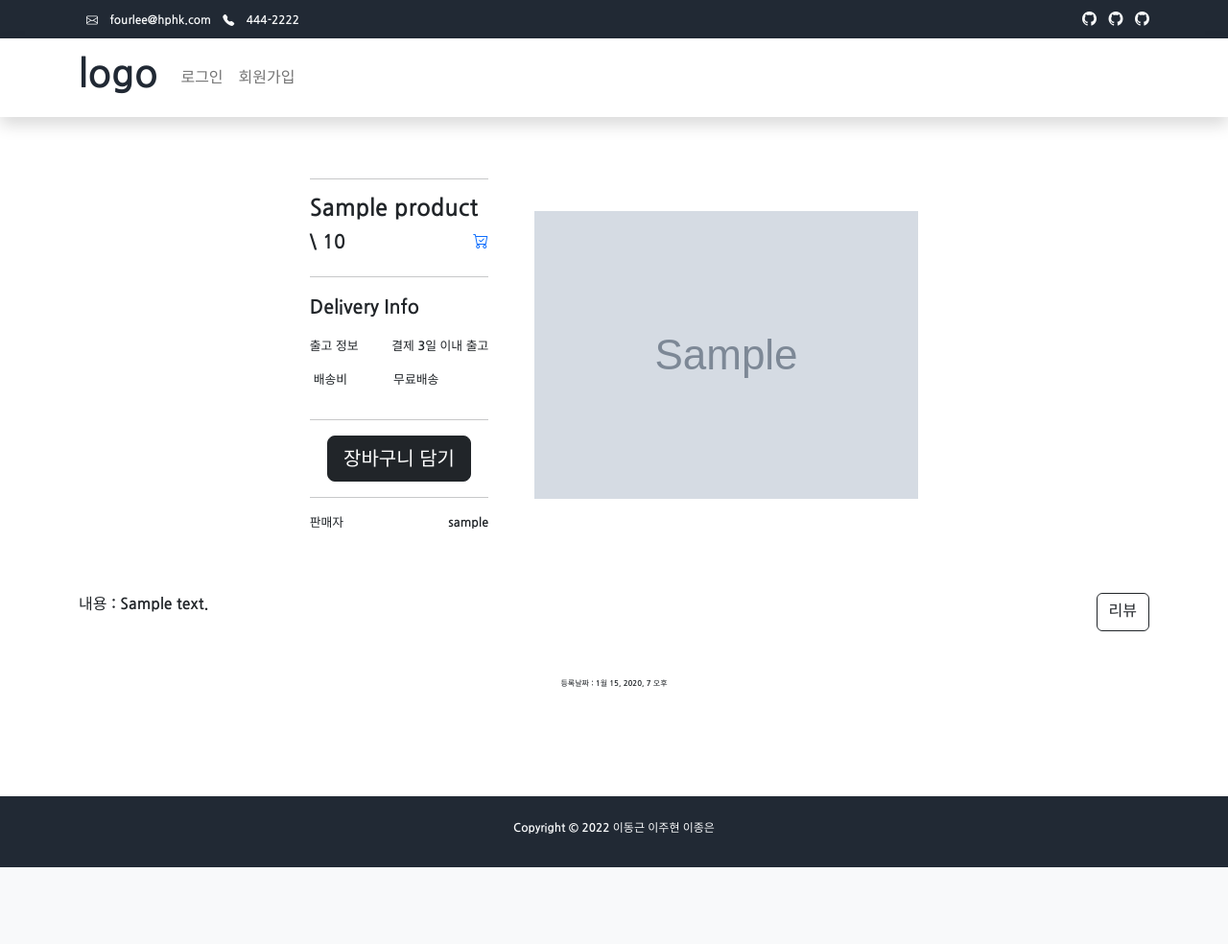
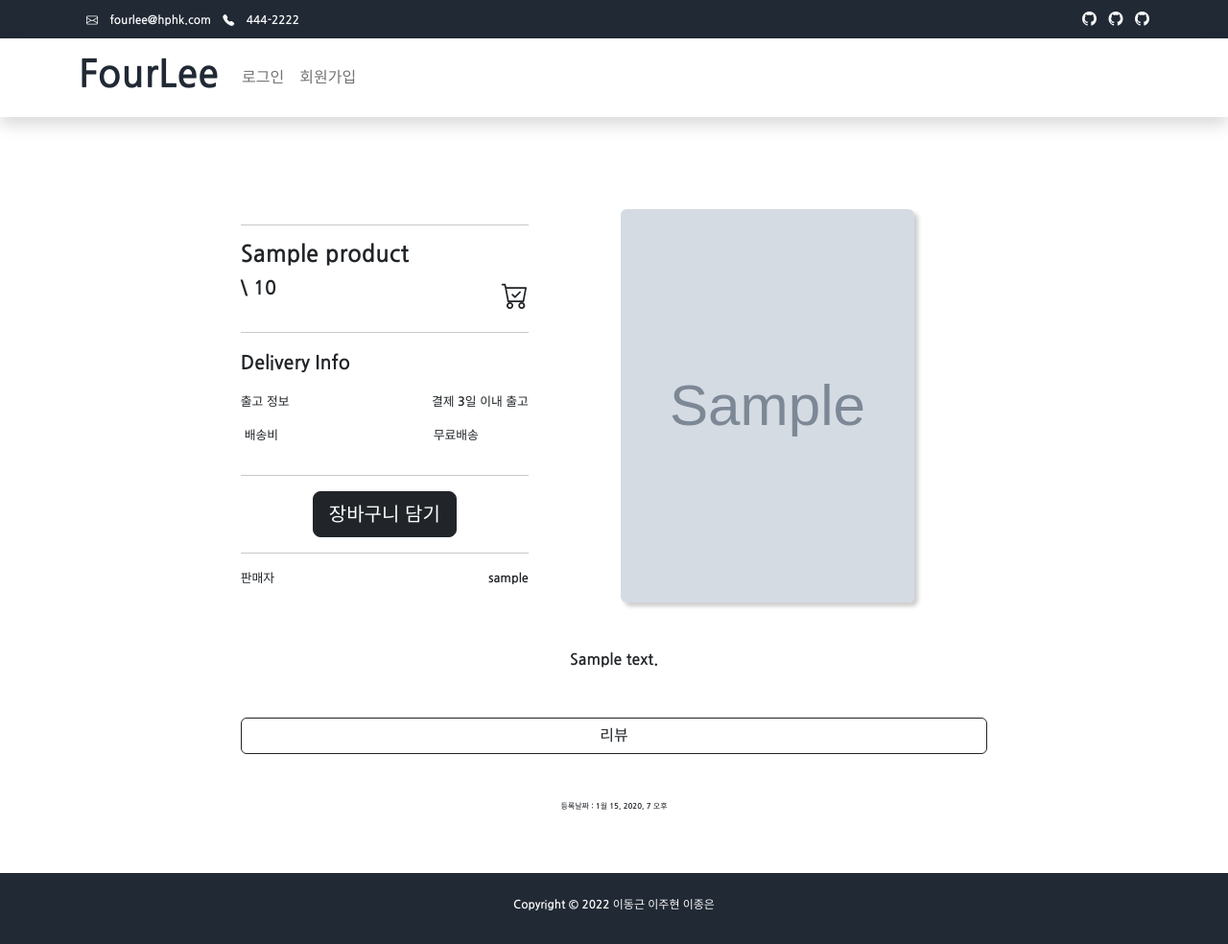
Before and after one commit to rrwe23/Final_project1, a Django app: page /products/1/ in a window 1280 px wide. Shown: the whole page at 96% size. Before the commit the page ends 904 px from the top, so only its background shows below. Run offline with Django 3.2, Linux system fonts and the light colour scheme; tables that the repository leaves empty hold one stand-in row (values such as "Sample post"); grey boxes marked "Sample" are stand-in pictures; some libraries are stand-ins or nearby versions.

Commit message:
product_detail, base_content front

```diff
--- a/products/templates/products/detail.html
+++ b/products/templates/products/detail.html
@@ -3,9 +3,9 @@
 {% block content %}
 <div>
     <div class="d-flex flex-column align-items-center mt-5">
-
+        <div>
             <div class="d-flex">
-        <div class="">
+                <div style="width:50%;">
                 <hr class="border-5">
                 <h4>{{ product.name }}</h4>
                 <div class=" dd d-flex justify-content-between">
@@ -13,9 +13,9 @@
                     {{ product.price }}</h5>
                     <a href="{% url 'products:add_cart' product.pk %}">
                     {% if request.user in product.cart.all %}
-                <i class="bi bi-cart-check-fill"></i>
+                        <i class="bi bi-cart-check-fill fs-3 text-dark"></i>
                     {% else %}
-                <i class="bi bi-cart-check"></i>
+                        <i class="bi bi-cart-check fs-3 text-dark"></i>
                     {% endif %}
                     </a>
                 </div>
@@ -56,26 +56,30 @@
                 </div>
                 </div>
 
-        <div class="d-flex flex-column justify-content-center ms-5">
-          <img src="{{ product.image.url }}" alt="123">
+                <div class="d-flex flex-column justify-content-center mx-5">
+                <img class="rounded mx-5" style="box-shadow: 4px 4px 4px rgb(0, 0, 0, 0.2); width: 80%; height: 100%;" src="{{ product.image.url }}" alt="123">
+                </div>
+            </div>
+            <div class="my-5">
+                <p class="text-center">{{ product.content }}</p>
+            </div>
+            <div class="text-center">
+                <a href="{% url 'reviews:index' product.pk %}" class="btn btn-outline-dark"  style="width: 100%;">리뷰</a>
             </div>
         </div>
 
     </div>
+
+
+
     <div>
-      <div class="mt-5 d-flex justify-content-between">
-        <p>내용 :
-          {{ product.content }}</p>
-        <a href="{% url 'reviews:index' product.pk %}" class="btn btn-outline-dark">리뷰</a>
-      </div>
       <div class="mt-5 d-flex justify-content-center">
         <p style="font-size:0.5em;">등록날짜 :
           {{ product.created_at }}</p>
 
       </div>
-      <div class="mt-5 d-flex justify-content-center"></div>
+    </div>
 
 </div>
 
-  </div>
 {% endblock content %}
--- a/products/templates/products/forms.html
+++ b/products/templates/products/forms.html
@@ -1,7 +1,7 @@
 {% extends 'base.html' %}
 {% load django_bootstrap5 %}
 
-{% block content %}
+{% block content_2 %}
 {% if request.resolver_match.url_name == 'create' %}
 <div class="container-fluid py-5 rounded" style="background-color: #E9EEF5;">
     <div class="col-md-6 m-auto text-center">
@@ -27,4 +27,4 @@
 
 
 
-{% endblock content %}
+{% endblock content_2 %}
--- a/products/templates/products/wishlist.html
+++ b/products/templates/products/wishlist.html
@@ -1,6 +1,6 @@
 {% extends 'base.html' %}
 
-{% block content %}
+{% block content_2 %}
 <div class="container-fluid py-5 rounded" style="background-color: #E9EEF5;">
     <div>
         <h1 class="text-center"><i class="bi bi-cart4 mx-1"></i>장바구니</h1>
@@ -23,4 +23,4 @@
 
 {% endfor %}
 
-{% endblock content %}
+{% endblock content_2 %}
--- a/reviews/templates/reviews/forms.html
+++ b/reviews/templates/reviews/forms.html
@@ -1,7 +1,7 @@
 {% extends 'base.html' %}
 {% load django_bootstrap5 %}
 
-{% block content %}
+{% block content_2 %}
 {% if request.resolver_match.url_name == 'create' %}
 <div class="container-fluid py-5 rounded" style="background-color: #E9EEF5;">
   <div class="col-md-6 m-auto text-center">
@@ -23,4 +23,4 @@
   </form>
 </div>
 
-{% endblock content %}
+{% endblock content_2 %}
--- a/reviews/templates/reviews/index.html
+++ b/reviews/templates/reviews/index.html
@@ -36,7 +36,7 @@
 
 
 <div class="d-flex justify-content-end">
-    <a class="btn btn-primary" href="{% url 'reviews:create' product_pk %}">
+    <a class="btn btn-dark" href="{% url 'reviews:create' product_pk %}">
       작성하기
     </a>
 </div>
--- a/templates/base.html
+++ b/templates/base.html
@@ -44,7 +44,7 @@
   <nav class="navbar navbar-expand-lg navbar-light shadow">
     <div class="container d-flex justify-content-between align-items-center">
       <a class="navbar-brand logo h1 align-self-center fs-1" style="color: #212934" href="{% url 'products:index' %}">
-            logo
+            FourLee
       </a>
 
       <button class="navbar-toggler border-0" type="button" data-bs-toggle="collapse" data-bs-target="#templatemo_main_nav" aria-controls="navbarSupportedContent" aria-expanded="false" aria-label="Toggle navigation">
@@ -92,6 +92,11 @@
       </div>
     </div>
   </nav>
+
+  <div class="mb-5">
+    {% block content_2 %}{% endblock content_2 %}
+  </div>
+
   <div class="container mb-5">
     {% block content %}{% endblock content %}
   </div>
```
Lines whose indentation alone changed are shown as unchanged.
